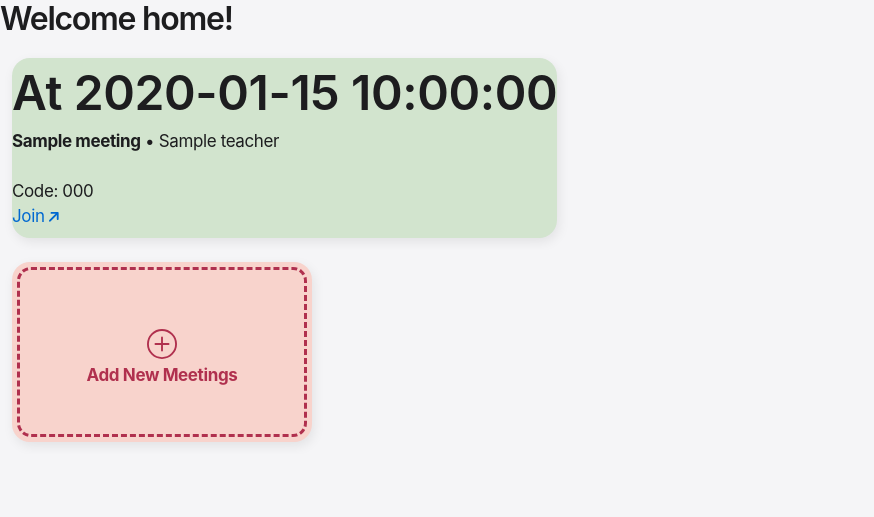
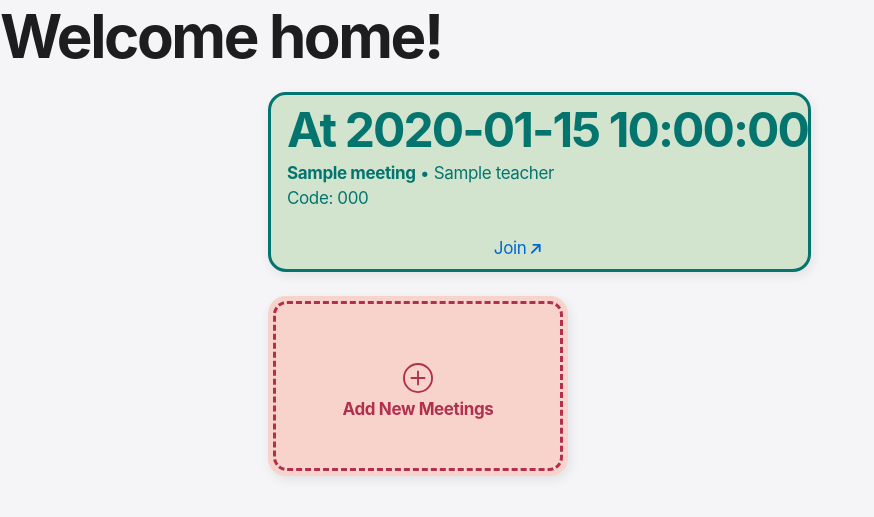
Before and after one commit to Gautam-Joshi/meeter, a Flask app: template templates/index.html in a window 1280 px wide. Shown: the top 517 px of the page, without its empty margins (0-874 px from the left). Run offline with Flask 2, Linux system fonts and the light colour scheme; the template is opened without the code that fills it: most values are stand-ins (such as "Sample title", 1, 10 or a date in 2020); some libraries are stand-ins or nearby versions; some web fonts are replaced.

Commit message:
Final Theme Meeting Cards

```diff
--- a/static/styles.css
+++ b/static/styles.css
@@ -33,15 +33,13 @@ html { font-family: "Inter", sans-serif; }
 }
 
 
-
-
-
+/* HTML Tag Selections */
 
 h2 {
-	font-weight: 600;
+	font-weight: 700;
 	letter-spacing: -0.040em;
+	font-size: 60px;
 }
-
 body {
  	font-size: 17px;
     line-height: 1.47059;
@@ -52,21 +50,23 @@ body {
     font-style:normal;
 	font-family: "Inter", "Inter var", sans-serif;
 }
-
 a {
 	color: #0068d1;
 	text-decoration: none;
 }
-
 a:hover {
 	color: #147ce5;
 	text-decoration: none;
 }
 
 
+/* Independent Text */
+
+
 
 
 /* All card rules */
+
 .card_alt {
 	border-radius: var(--outer-card-radius);
 	min-width: var(--outer-card-width);
@@ -75,12 +75,10 @@ a:hover {
 	box-shadow: 2px 4px 12px rgba(0, 0, 0, .08);
 	transition:all .3s cubic-bezier(0, 0, .5, 1);
 }
-
 .card_alt:hover {
 	box-shadow: 2px 4px 16px rgba(0, 0, 0, .16);
 	transform:scale3d(1.01, 1.01, 1.01);
 }
-
 .card_alt_inner {
 	position: absolute;
 	margin-left: var(--inner-card-margin-left);
@@ -88,19 +86,30 @@ a:hover {
 	min-width: var(--inner-card-width);
 	min-height: var(--inner-card-height);
 }
-
 .card_alt_title {
 	font-size: 3rem;
-	font-weight: 600;
-	margin: 0px;
+	font-weight: 700;
+	letter-spacing: -0.040em;
 }
-
 .card_alt_text {
 	max-width: var(--inner-card-width);
 	font-weight: normal;
 	padding: 0px;
-	margin: 0px;
+	margin: 0px 0px 0px 1rem;
 }
+.card-carousel {
+	width: 100%;
+	display: flex;
+	align-items: flex-start;
+	overflow-x: auto;
+}
+.lt-margin-carousel {
+	margin-left: clamp(15px, 20vw, 500px);
+}
+.join-button {
+	margin-left: calc(var(--outer-card-width) - 6ch - 0.8rem);
+}
+
 
 
 
@@ -108,31 +117,36 @@ a:hover {
 
 .zoom {
 	background: #cad9e5;
+	border-style: solid;
+	color: #142864;
 }
-
+.zoom > .card_alt_title {
+	margin: 0px 0px -0.4rem 1rem;
+}
 .zoom:hover > .card_alt_title {
-	background-image: linear-gradient(150deg, rgb(15, 68, 167) -151.1%, rgb(101, 194, 207) -51.1%, rgb(15, 68, 167) 48.9%);
+	background-image: linear-gradient(150deg, rgb(15, 68, 167) -98.58%, rgb(101, 194, 207) 1.42%, rgb(15, 68, 167) 101.42%);
 	-webkit-text-fill-color: transparent;
 	-webkit-background-clip: text;
 }
-
 .gmeet {
 	background: #d2e4ce;
+	border-style: solid;
+	color: #04756e;
 }
-
+.gmeet > .card_alt_title {
+	margin: 0px 0px -0.3rem 1rem;
+}
 .gmeet:hover >.card_alt_title {
 	background-image: linear-gradient(150deg, rgb(17, 130, 91) -89.8%, rgb(105, 205, 116) 10.2%, rgb(17, 130, 91) 110.2%);
 	-webkit-text-fill-color: transparent;
 	-webkit-background-clip: text;
 }
-
 .upright {
 	max-height: 0.8rem;
 	margin: 0.1rem 0px 0px 0px;
 	color: #0068d1;
 	fill: #0068d1;
 }
-
 .upright:hover {
 	color: #147ce5;
 	fill: #147ce5;
@@ -140,19 +154,17 @@ a:hover {
 
 
 
+
 /* "Add meeting" card */
 .background_card_create {
 	background-color: #f8d3cc;
 }
-
 .background_card_create:hover {
 	background-color: #b0304e;
 }
-
 .background_card_create:hover > .foreground_card_create {
 	color: #f8d3cc;
 }
-
 .foreground_card_create {
 	border-radius: var(--inner-card-radius);
 	border-style: dashed;
@@ -161,7 +173,6 @@ a:hover {
 	color: #b0304e;
 	text-align: center;
 }
-
 .create_maintext {
 	margin-top: 0px;
 	margin-bottom: 0px;
@@ -172,7 +183,6 @@ a:hover {
 	margin-top: var(--create-card-space);
 	margin-bottom: 4px;
 }
-
 .link-cover {
 	position:absolute;
 	width: var(--outer-card-width);
@@ -180,12 +190,3 @@ a:hover {
 	z-index: 5;
 	border-radius: 18px;
 }
-
-
-/* Testing for full width divs */
-.fullwidth {
-	width: 100%;
-	display: flex;
-	align-items: flex-start;
-	overflow-x: auto;
-}
--- a/templates/index.html
+++ b/templates/index.html
@@ -5,9 +5,11 @@
 {% endblock %}
 
 {% block body %}
-    <div class="section">
+    <div class="title-margin">
         <h2>Welcome home!</h2>
-        <div class="fullwidth meetings">
+    </div>
+    <div class="lt-margin-carousel">
+        <div class="card-carousel meetings">
 		    {% if meetings is not none %}
 		    {% for meeting in meetings %}
 		    {% if meeting["type"] == 0 %}
@@ -15,7 +17,7 @@
 		    {% else %}
 		    <div class="card_alt gmeet">
 		    {% endif %}
-				<p class="card_alt_title">At {{meeting["time"]}}</p>
+				<p class="card_alt_title">At&nbsp;{{meeting["time"]}}</p>
 
 				<p class="card_alt_text">
 					{% if meeting["subject"] is not none %}
@@ -28,18 +30,18 @@
 					{% if meeting["teacher"] is not none %}
 					<b>{{meeting["teacher"]}}</b>
 					{% endif %}
+					<br>
 					{% endif %}
-					<br>
 					{% if meeting["type"] == 0 %}
 					MID:&nbsp;{{meeting["mid"]}}
 					<br>Passcode:&nbsp;{{meeting["passcode"]}}
 					{% else %}
-					Code:&nbsp;{{meeting["gmeet_code"]}}
+					Code:&nbsp;{{meeting["gmeet_code"]}}<br><br>
 					{% endif %}
 				</p>
 
 				<a href="{{meeting["link"]}}">
-					<p class="card_alt_text">Join <svg class="upright" viewBox="0 0 80 80" version="1.1" xmlns:xlink="http://www.w3.org/1999/xlink" xmlns="http://www.w3.org/2000/svg">
+					<p class="card_alt_text join-button">Join <svg class="upright" viewBox="0 0 80 80" version="1.1" xmlns:xlink="http://www.w3.org/1999/xlink" xmlns="http://www.w3.org/2000/svg">
   <path d="M60.2051 44.3359L60.2051 6.25C60.2051 2.53912 57.7148 0 53.9551 0L15.8691 0C12.3535 0 9.7168 2.63672 9.7168 5.85937C9.7168 8.98437 12.4512 11.5234 15.8203 11.5234L29.1504 11.5234L41.5039 10.9863L34.7656 16.9434L2.00195 49.7559C0.732422 51.0254 0 52.5879 0 54.1504C0 57.2754 2.88086 60.2051 6.05469 60.2051C7.61719 60.2051 9.13086 59.4727 10.4492 58.2031L43.2617 25.4394L49.2188 18.7012L48.6816 30.9082L48.6816 44.3848C48.6816 47.7539 51.123 50.4394 54.3457 50.4394C57.5684 50.4394 60.2051 47.7539 60.2051 44.3359L60.2051 44.3359Z" id="Shape" fill-rule="evenodd" stroke="none" />
 </svg></p>
 				</a>
@@ -49,7 +51,7 @@
     	</div>
 
         <!-- static block of "add meeting"-->
-        <div class="fullwidth static_add">
+        <div class="card-carousel static_add">
             <div class="margin">
     		    <div class="card_alt background_card_create">
     			    <div class="card_alt_inner foreground_card_create">
```
